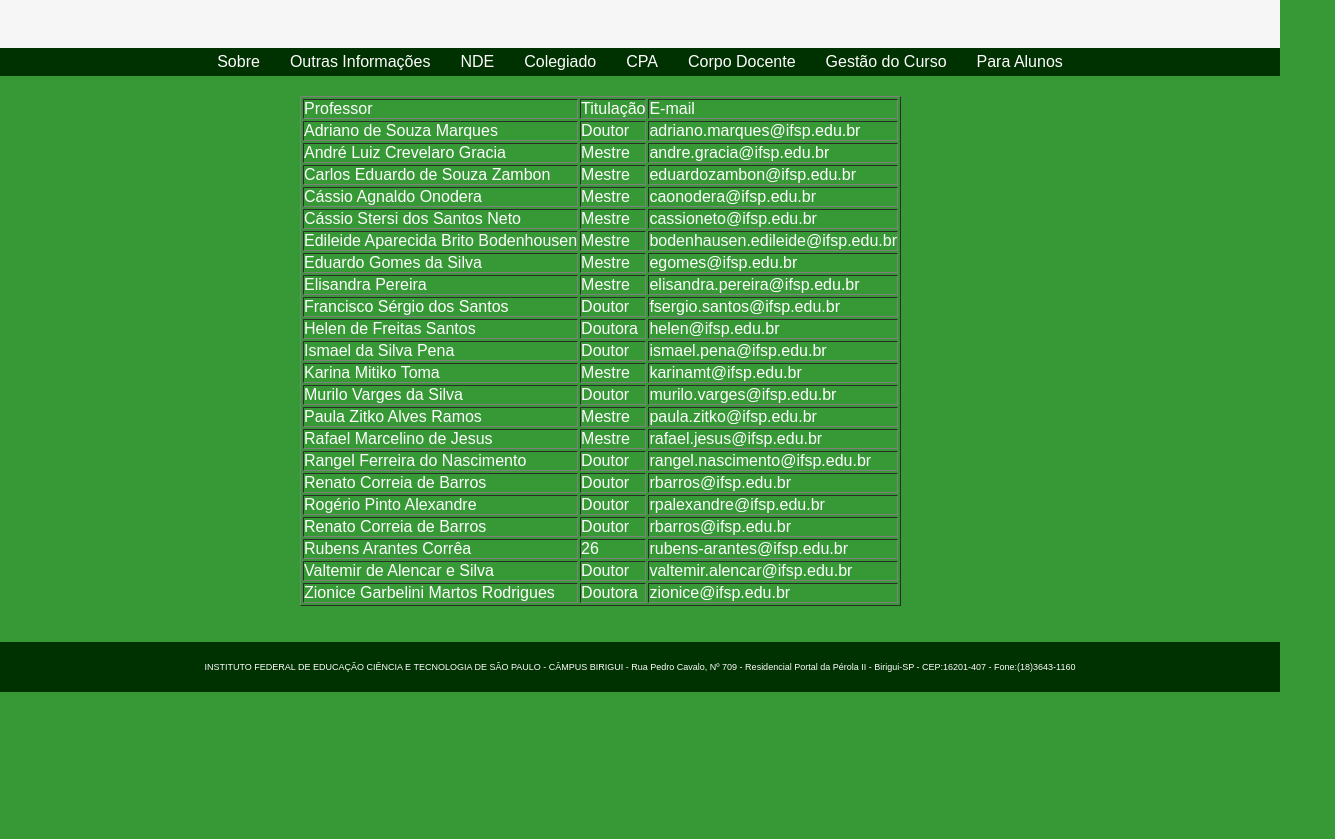
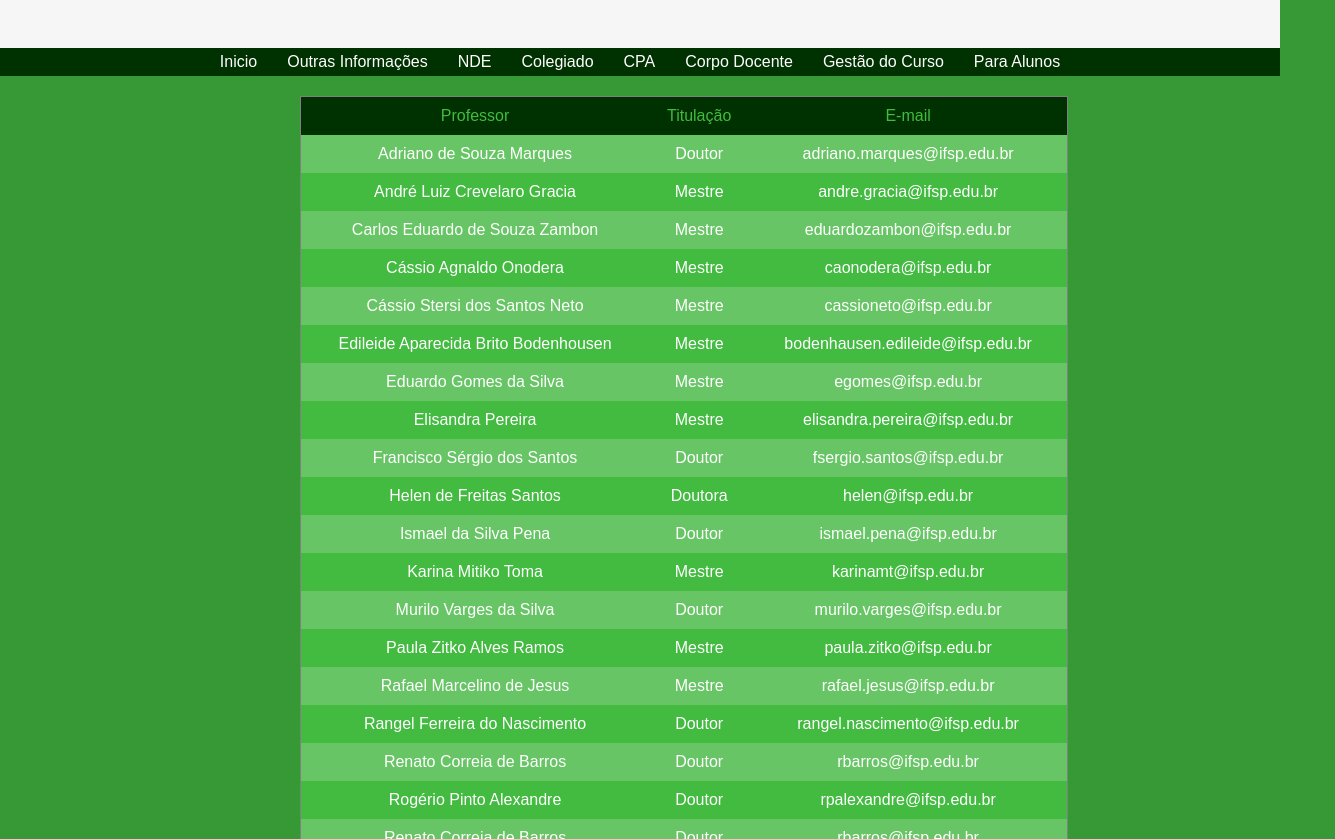
Before and after one commit to LetFa/site_TSI, a plain HTML site: page assest/pages/corpo_docente.html in a window 1280 px wide. Shown: the part 305-1144 px from the top of the page, 1335 px wide, since content can reach past the window. Before the commit the page ends 997 px from the top, so only its background shows below. Drawn offline with Linux system fonts and the light colour scheme.

Commit message:
finalizado

```diff
--- a/assest/css/style.css
+++ b/assest/css/style.css
@@ -14,6 +14,8 @@ header{
     display: flex;
     justify-content: space-around;
     align-items: center;
+
+
 }
 
 header form, input{
@@ -35,7 +37,8 @@ header form .form-busca::placeholder{
 }
 
 header .input-icons i{
-    position: fixed;
+    position: absolute;
+    left: 1285px;
 
 }
 header .input-icons {
@@ -48,7 +51,7 @@ header .icon {
     min-width: 50px;
     margin-top: -4px;
     font-size: 14px;
-    margin-left: 150px;
+
 }
 
 
@@ -141,7 +144,7 @@ header .form-busca{
 
 .fundo-rodape{
     background-color: #003100;
-    padding: 20px;
+    padding: 30px;
     text-align: center;
     color: #fff;
     font-size: 9px;
@@ -149,7 +152,7 @@ header .form-busca{
 
 .fundo-rodape-sobre{
     background-color: #003100;
-    padding: 20px;
+    padding: 25px;
     text-align: center;
     color: #fff;
     font-size: 9px;
@@ -167,3 +170,52 @@ header .form-busca{
     width: 100%;
     max-width: 700px;
 }
+
+table {
+    background-color: #003100;
+    width: 80%;
+    border-collapse: collapse;
+    text-align: center;
+
+}
+.titulo td{
+    background-color: #003100;
+    color: #42bb40;
+    padding: 10px;
+    border: none;
+    border-collapse: collapse;
+
+}
+
+.titulo-tabela td{
+    background-color: #68c566;
+    padding: 10px;
+    border: none;
+    border-collapse: collapse;
+
+}
+
+.tabela td{
+    background-color: #42bb40;
+    padding: 10px;
+    border: none;
+    border-collapse: collapse;
+}
+
+.imgs img{
+    width: 100%;
+    max-width: 500px;
+}
+
+.imgs .campus{
+    width: 100%;
+    max-width: 465px;
+}
+
+.imgs{
+    display: flex;
+    gap: 20px;
+    justify-content: center;
+    padding: 10px;
+    margin: 1rem;
+}
--- a/assest/pages/corpo_docente.html
+++ b/assest/pages/corpo_docente.html
@@ -28,12 +28,12 @@
     <section class="banner-cinza">
       <h3>Graduação Presencial</h3>
       <h1>Tecnologia em Sistemas para Internet</h1>
-      <a class="btn" href="assest/pages/sobre.html">Saiba Mais</a>
+      <a class="btn" href="../pages/sobre.html">Saiba Mais</a>
     </section>
 
     <section class="fundo-escuro">
       <ul class="links">
-        <li><a href="../../index.html">Sobre</a></li>
+        <li><a href="../../index.html">Inicio</a></li>
         <li><a href="../pages/informacoes.html">Outras Informações</a></li>
         <li><a href="../pages/nde.html">NDE</a></li>
         <li><a href="../pages/colegiado.html">Colegiado</a></li>
@@ -45,118 +45,118 @@
     </section>
     <section class="fundo-verde">
       <table border="1">
-        <tr>
+        <tr class="titulo">
           <td>Professor</td>
           <td>Titulação</td>
           <td>E-mail</td>
         </tr>
-        <tr>
+        <tr class="titulo-tabela">
           <td>Adriano de Souza Marques</td>
           <td>Doutor</td>
           <td>adriano.marques@ifsp.edu.br</td>
         </tr>
-        <tr>
+        <tr class="tabela">
           <td>André Luiz Crevelaro Gracia</td>
           <td>Mestre</td>
           <td>andre.gracia@ifsp.edu.br</td>
         </tr>
-        <tr>
+        <tr class="titulo-tabela">
           <td>Carlos Eduardo de Souza Zambon</td>
           <td>Mestre</td>
           <td>eduardozambon@ifsp.edu.br</td>
         </tr>
-        <tr>
+        <tr class="tabela">
           <td>Cássio Agnaldo Onodera</td>
           <td>Mestre</td>
           <td>caonodera@ifsp.edu.br</td>
         </tr>
-        <tr>
+        <tr class="titulo-tabela">
           <td>Cássio Stersi dos Santos Neto</td>
           <td>Mestre</td>
           <td>cassioneto@ifsp.edu.br</td>
         </tr>
-        <tr>
+        <tr class="tabela">
           <td>Edileide Aparecida Brito Bodenhousen</td>
           <td>Mestre</td>
           <td>bodenhausen.edileide@ifsp.edu.br</td>
         </tr>
-        <tr>
+        <tr class="titulo-tabela">
           <td>Eduardo Gomes da Silva</td>
           <td>Mestre</td>
           <td>egomes@ifsp.edu.br</td>
         </tr>
-        <tr>
+        <tr class="tabela">
           <td>Elisandra Pereira</td>
           <td>Mestre</td>
           <td>elisandra.pereira@ifsp.edu.br</td>
         </tr>
-        <tr>
+        <tr class="titulo-tabela">
           <td>Francisco Sérgio dos Santos</td>
           <td>Doutor</td>
           <td>fsergio.santos@ifsp.edu.br</td>
         </tr>
-        <tr>
+        <tr class="tabela">
           <td>Helen de Freitas Santos</td>
           <td>Doutora</td>
           <td>helen@ifsp.edu.br</td>
         </tr>
-        <tr>
+        <tr class="titulo-tabela">
           <td>Ismael da Silva Pena</td>
           <td>Doutor</td>
           <td>ismael.pena@ifsp.edu.br</td>
         </tr>
-        <tr>
+        <tr class="tabela">
           <td>Karina Mitiko Toma</td>
           <td>Mestre</td>
           <td>karinamt@ifsp.edu.br</td>
         </tr>
-        <tr>
+        <tr class="titulo-tabela">
           <td>Murilo Varges da Silva</td>
           <td>Doutor</td>
           <td>murilo.varges@ifsp.edu.br</td>
         </tr>
-        <tr>
+        <tr class="tabela">
           <td>Paula Zitko Alves Ramos</td>
           <td>Mestre</td>
           <td>paula.zitko@ifsp.edu.br</td>
         </tr>
-        <tr>
+        <tr class="titulo-tabela">
           <td>Rafael Marcelino de Jesus</td>
           <td>Mestre</td>
           <td>rafael.jesus@ifsp.edu.br</td>
         </tr>
-        <tr>
+        <tr class="tabela">
           <td>Rangel Ferreira do Nascimento</td>
           <td>Doutor</td>
           <td>rangel.nascimento@ifsp.edu.br</td>
         </tr>
-        <tr>
+        <tr class="titulo-tabela">
           <td>Renato Correia de Barros</td>
           <td>Doutor</td>
           <td>rbarros@ifsp.edu.br</td>
         </tr>
-        <tr>
+        <tr class="tabela">
           <td>Rogério Pinto Alexandre</td>
           <td>Doutor</td>
           <td>rpalexandre@ifsp.edu.br</td>
         </tr>
-        <tr>
+        <tr class="titulo-tabela">
           <td>Renato Correia de Barros</td>
           <td>Doutor</td>
           <td>rbarros@ifsp.edu.br</td>
         </tr>
-        <tr>
+        <tr class="tabela">
           <td>Rubens Arantes Corrêa</td>
-          <td>26</td>
+          <td>Doutor</td>
           <td>rubens-arantes@ifsp.edu.br</td>
         </tr>
-        <tr>
+        <tr class="titulo-tabela">
           <td>Valtemir de Alencar e Silva</td>
           <td>Doutor</td>
           <td>valtemir.alencar@ifsp.edu.br</td>
         </tr>
 
-        <tr>
+        <tr class="tabela">
           <td>Zionice Garbelini Martos Rodrigues</td>
           <td>Doutora</td>
           <td>zionice@ifsp.edu.br</td>
```
Also changed, not shown: assest/pages/aluno.html (+2 -2 lines), assest/pages/colegiado.html (+2 -2 lines), assest/pages/cpa.html (+2 -2 lines), assest/pages/gestao.html (+2 -2 lines), assest/pages/informacoes.html (+2 -2 lines), assest/pages/nde.html (+2 -2 lines), assest/pages/sobre.html (+11 -2 lines), index.html (+4 -9 lines), assest/img/campus.jpg (added), assest/img/comp.jpg (added), assest/img/logo-img.png (added), assest/img/logo-quad.jpg (added).
